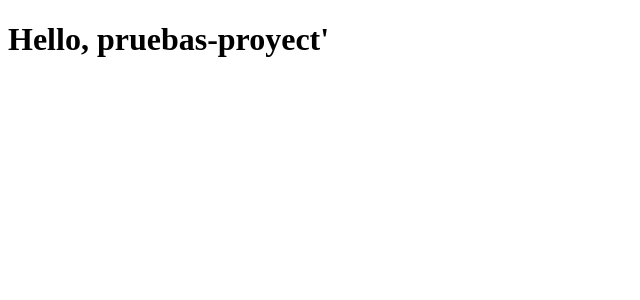
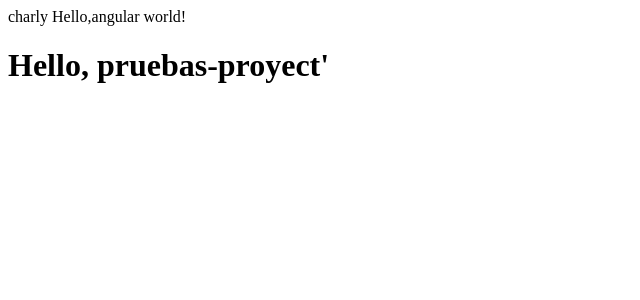
Before and after one commit to Lord17Charly/pruebas-proyect, an Angular app: page / in a window 1280 px wide. Shown: the top 300 px of the page, without its empty margins (0-640 px from the left). Built offline with nearby package versions, Linux system fonts and the light colour scheme.

Commit message:
update litle

```diff
--- a/src/app/app.component.html
+++ b/src/app/app.component.html
@@ -1,2 +1,2 @@
-
+charly Hello,angular world!
 <h1>Hello, pruebas-proyect'</h1>
```
Also changed, not shown: 4 other files (tests, documents, lock files or other folders).
